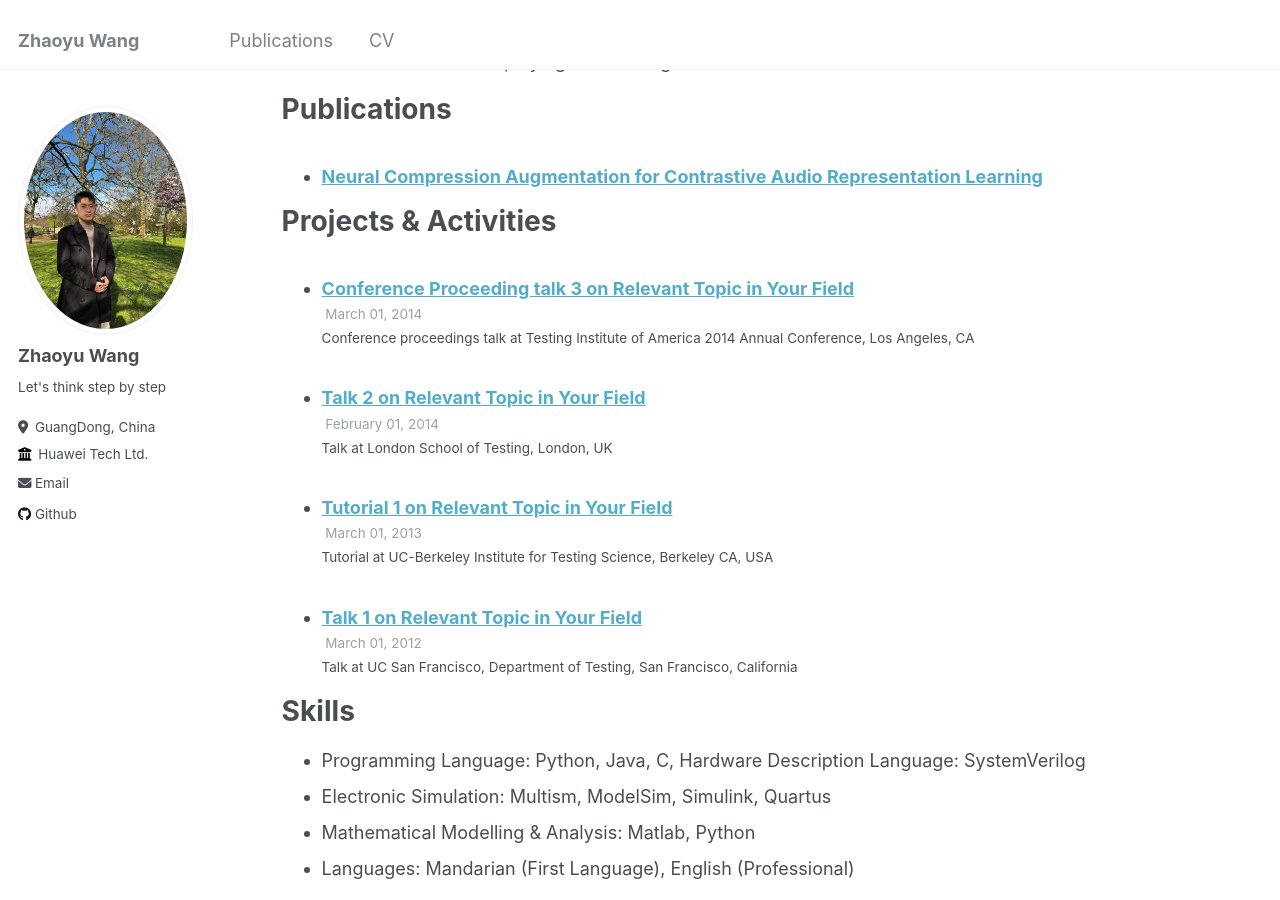
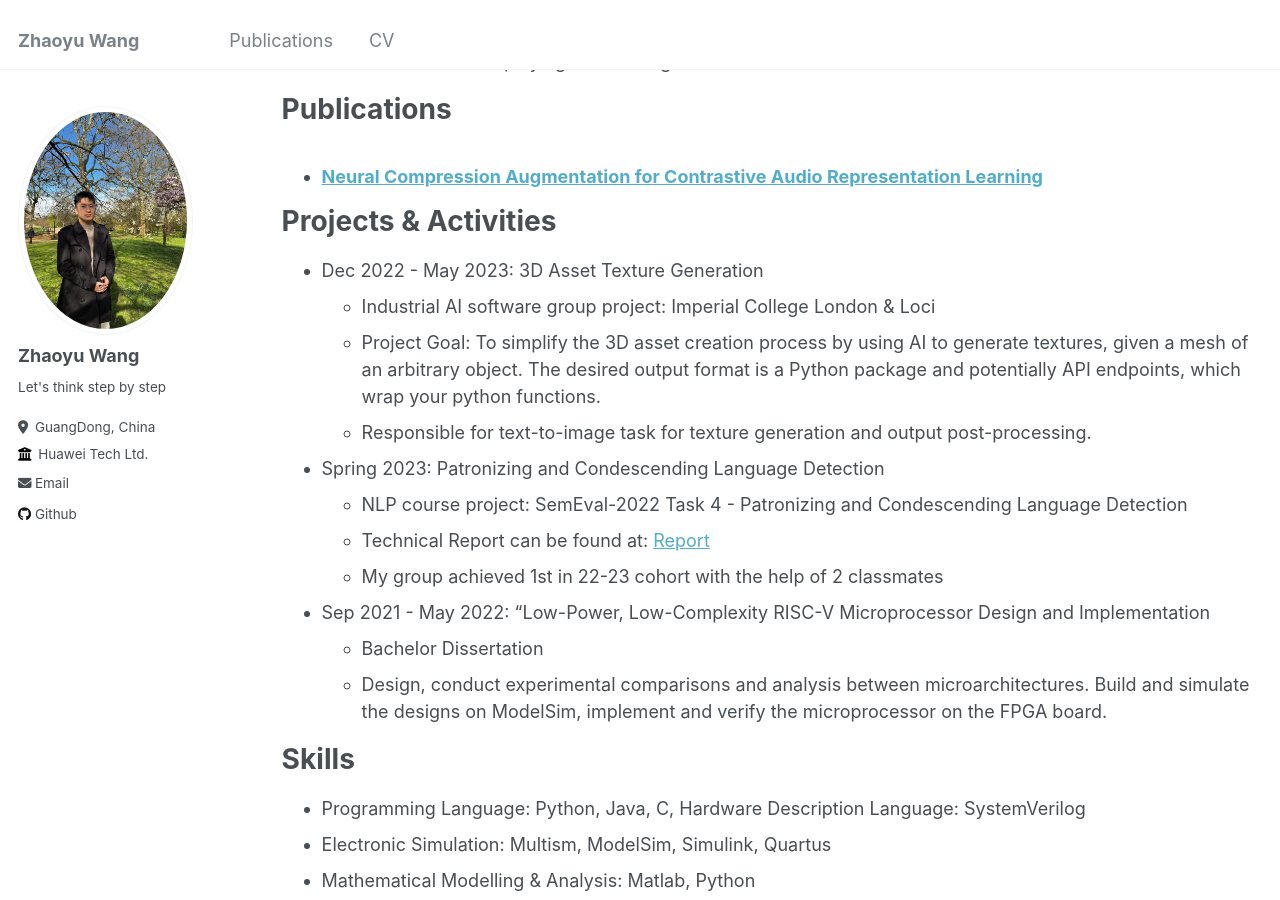
Before and after one commit to ZhaoyuWang1/ZhaoyuWang1.github.io, a Jekyll site: the page built from _pages/cv.md, in a window 1280 px wide and 900 px high, scrolled down 600 px. Built offline with Jekyll 4.4.1, drawn with Linux system fonts in a browser that asks for light colours.

Commit message:
Update cv.md
project

```diff
--- a/_pages/cv.md
+++ b/_pages/cv.md
@@ -36,9 +36,19 @@ Publications
 
 Projects & Activities
 ======
-  <ul>{% for post in site.talks reversed %}
-    {% include archive-single-talk-cv.html  %}
-  {% endfor %}</ul>
+* Dec 2022 - May 2023: 3D Asset Texture Generation
+  * Industrial AI software group project: Imperial College London & Loci
+  * Project Goal: To simplify the 3D asset creation process by using AI to generate textures, given a mesh of an arbitrary object. The desired output format is a Python package and potentially API endpoints, which wrap your python functions.
+  * Responsible for text-to-image task for texture generation and output post-processing.
+
+* Spring 2023: Patronizing and Condescending Language Detection
+  * NLP course project: SemEval-2022 Task 4 - Patronizing and Condescending Language Detection
+  * Technical Report can be found at: [Report](https://github.com/ZhaoyuWang1/NLP-Group-Project-SemEval-2022-Task-4/blob/main/report.pdf)
+  * My group achieved 1st in 22-23 cohort with the help of 2 classmates
+
+* Sep 2021 - May 2022: “Low-Power, Low-Complexity RISC-V Microprocessor Design and Implementation
+  * Bachelor Dissertation
+  * Design, conduct experimental comparisons and analysis between microarchitectures. Build and simulate the designs on ModelSim, implement and verify the microprocessor on the FPGA board.
 
 Skills
 ======
```
